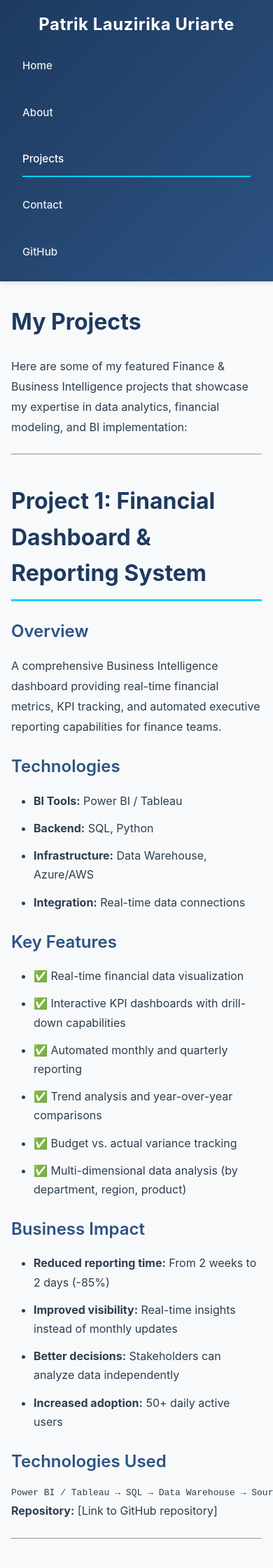
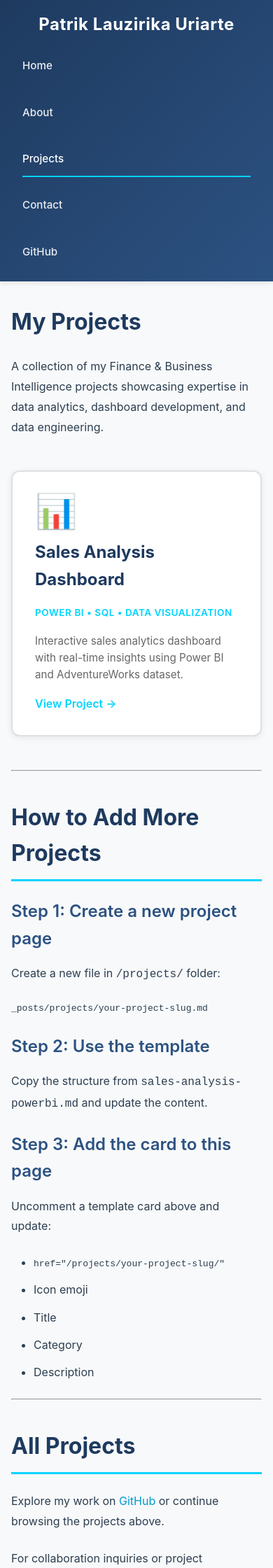
Before and after one commit to patriklauzirika-glitch/patriklauzirika.github.io, a Jekyll site: the page built from projects.md, in a window 390 px wide. Shown: the top 2240 px of the page at 70% size. Built offline with Jekyll 4.4.1, drawn with Linux system fonts in a browser that asks for light colours; some of the changed text lies outside the part shown.

Commit message:
Redesign projects page with clean card layout and create detailed project template structure

````diff
--- a/projects.md
+++ b/projects.md
@@ -6,59 +6,152 @@ permalink: /projects/
 
 # My Projects
 
-Here are some of my featured Finance & Business Intelligence projects that showcase my expertise in data analytics, financial modeling, and BI implementation:
+A collection of my Finance & Business Intelligence projects showcasing expertise in data analytics, dashboard development, and data engineering.
+
+<div class="projects-grid">
+  <!-- Project Card 1 -->
+  <a href="/projects/sales-analysis-powerbi/" class="project-card">
+    <div class="project-card-content">
+      <div class="project-icon">📊</div>
+      <h3>Sales Analysis Dashboard</h3>
+      <p class="project-category">Power BI • SQL • Data Visualization</p>
+      <p class="project-description">Interactive sales analytics dashboard with real-time insights using Power BI and AdventureWorks dataset.</p>
+      <span class="learn-more">View Project →</span>
+    </div>
+  </a>
+
+  <!-- Project Card 2 (Template - Uncomment when ready) -->
+  <!--
+  <a href="/projects/your-project-slug/" class="project-card">
+    <div class="project-card-content">
+      <div class="project-icon">🔄</div>
+      <h3>Your Project Title</h3>
+      <p class="project-category">Technology • Stack</p>
+      <p class="project-description">Brief description of your project goes here.</p>
+      <span class="learn-more">View Project →</span>
+    </div>
+  </a>
+  -->
+
+  <!-- Project Card 3 (Template - Uncomment when ready) -->
+  <!--
+  <a href="/projects/another-project/" class="project-card">
+    <div class="project-card-content">
+      <div class="project-icon">💾</div>
+      <h3>Your Project Title</h3>
+      <p class="project-category">Technology • Stack</p>
+      <p class="project-description">Brief description of your project goes here.</p>
+      <span class="learn-more">View Project →</span>
+    </div>
+  </a>
+  -->
+
+</div>
+
+<style>
+.projects-grid {
+  display: grid;
+  grid-template-columns: repeat(auto-fit, minmax(320px, 1fr));
+  gap: 2rem;
+  margin: 3rem 0;
+}
+
+.project-card {
+  display: block;
+  background: white;
+  border-radius: 12px;
+  padding: 2rem;
+  border: 2px solid #e0e0e0;
+  text-decoration: none;
+  color: inherit;
+  transition: all 0.3s ease;
+  box-shadow: 0 2px 8px rgba(0, 0, 0, 0.08);
+}
+
+.project-card:hover {
+  border-color: #00d4ff;
+  transform: translateY(-8px);
+  box-shadow: 0 12px 32px rgba(0, 212, 255, 0.15);
+}
+
+.project-card-content {
+  display: flex;
+  flex-direction: column;
+  gap: 1rem;
+}
+
+.project-icon {
+  font-size: 3rem;
+  line-height: 1;
+}
+
+.project-card h3 {
+  margin: 0;
+  font-size: 1.5rem;
+  color: #1e3a5f;
+  font-weight: 700;
+}
+
+.project-category {
+  margin: 0;
+  font-size: 0.85rem;
+  color: #00d4ff;
+  font-weight: 600;
+  text-transform: uppercase;
+  letter-spacing: 0.5px;
+}
+
+.project-description {
+  margin: 0;
+  font-size: 0.95rem;
+  color: #666;
+  line-height: 1.6;
+  flex-grow: 1;
+}
+
+.learn-more {
+  color: #00d4ff;
+  font-weight: 600;
+  transition: color 0.3s ease;
+}
+
+.project-card:hover .learn-more {
+  color: #0099cc;
+}
+
+@media (max-width: 768px) {
+  .projects-grid {
+    grid-template-columns: 1fr;
+    gap: 1.5rem;
+  }
+}
+</style>
 
 ---
 
-## Project 1: Financial Dashboard & Reporting System
+## How to Add More Projects
 
-### Overview
-A comprehensive Business Intelligence dashboard providing real-time financial metrics, KPI tracking, and automated executive reporting capabilities for finance teams.
-
-### Technologies
-- **BI Tools:** Power BI / Tableau
-- **Backend:** SQL, Python
-- **Infrastructure:** Data Warehouse, Azure/AWS
-- **Integration:** Real-time data connections
-
-### Key Features
-- ✅ Real-time financial data visualization
-- ✅ Interactive KPI dashboards with drill-down capabilities
-- ✅ Automated monthly and quarterly reporting
-- ✅ Trend analysis and year-over-year comparisons
-- ✅ Budget vs. actual variance tracking
-- ✅ Multi-dimensional data analysis (by department, region, product)
-
-### Business Impact
-- **Reduced reporting time:** From 2 weeks to 2 days (-85%)
-- **Improved visibility:** Real-time insights instead of monthly updates
-- **Better decisions:** Stakeholders can analyze data independently
-- **Increased adoption:** 50+ daily active users
-
-### Technologies Used
+### Step 1: Create a new project page
+Create a new file in `/projects/` folder:
 ```
-Power BI / Tableau → SQL → Data Warehouse → Source Systems
+_posts/projects/your-project-slug.md
 ```
 
-**Repository:** [Link to GitHub repository]
+### Step 2: Use the template
+Copy the structure from `sales-analysis-powerbi.md` and update the content.
 
+### Step 3: Add the card to this page
+Uncomment a template card above and update:
+- `href="/projects/your-project-slug/"`
+- Icon emoji
+- Title
+- Category
+- Description
 
 ---
 
-## Project Categories
+## All Projects
 
-| Category | Examples |
-|----------|----------|
-| 📊 **BI & Dashboards** | Power BI, data visualization |
-| 💰 **Financial Analysis** | Modeling, forecasting, variance analysis |
-| 📈 **Data Analytics** | Exploratory analysis, trend identification |
-| 🔄 **ETL & Data** | Pipelines, data warehousing, integration |
-| 🐍 **Python Scripts** | Data processing, automation, analysis |
+Explore my work on [GitHub](https://github.com/patriklauzirika-glitch) or continue browsing the projects above.
 
----
-
-## Interested in Collaboration?
-
-If you have an interesting Finance or BI project, need help with data analytics, or want to discuss data-driven solutions for your organization, I'd love to hear from you!
-
-[Get in Touch](/contact/)
+For collaboration inquiries or project discussions, [contact me](/contact/).
````
Also changed, not shown: projects/sales-analysis-powerbi.md (added, +428 -0 lines).
